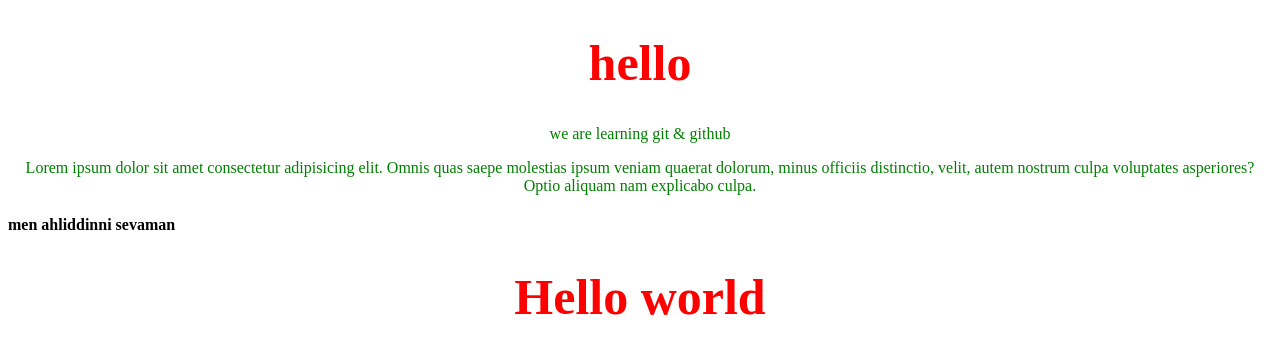
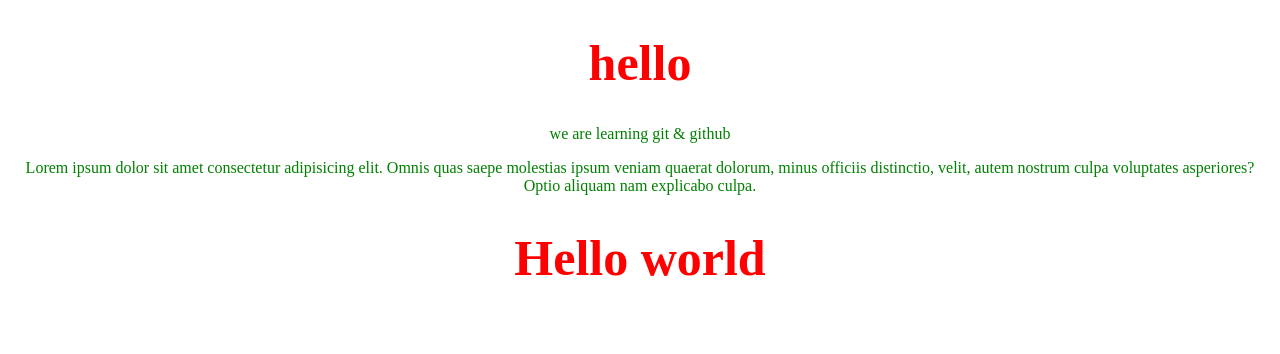
Before and after one commit to uzdev30/team, a plain HTML site: page index.html in a window 1280 px wide. Drawn offline with Linux system fonts and the light colour scheme.

Commit message:
ilhomjon

```diff
--- a/index.html
+++ b/index.html
@@ -18,7 +18,6 @@
       velit, autem nostrum culpa voluptates asperiores? Optio aliquam nam
       explicabo culpa.
     </p>
-    <h4>men ahliddinni sevaman</h4>
     <!-- dfjgukhiytgfhbjuygfvhbjgytfcbvjyutfgcv -->
     <h1>Hello world</h1>
   </div>
```
